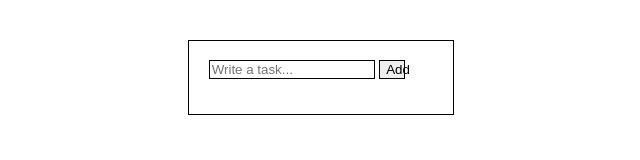
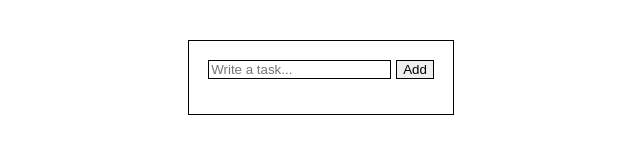
Before and after one commit to CiroMirkin/CRUD_JS, a plain HTML site: page index.html in a window 1280 px wide. Shown: the full height of the page, 319-959 px from the left. Drawn offline with Linux system fonts and the light colour scheme.

Commit message:
cambiado: estilos del formulario

```diff
--- a/index.html
+++ b/index.html
@@ -5,8 +5,10 @@
   </head>
   <body>
     <main class="content">
-      <input type="text" id="task-input" placeholder="Write a task..."/>
-      <button id="add-task">Add</button>
+      <div class="content__input-content">
+        <input type="text" id="task-input" placeholder="Write a task..."/>
+        <button id="add-task">Add</button>
+      </div>
 
       <ul id="list"></ul>
     </main>
--- a/style.css
+++ b/style.css
@@ -11,9 +11,11 @@ body {
 
   border: var(--borderColor) 1px solid;
 }
-
+.content__input-content {
+  display: flex;
+}
 input {
-  width: calc(80% - 1.5vw);
+  margin-right: 5px;
   border: var(--borderColor) 1px solid;
 }
 
@@ -22,7 +24,6 @@ input:focus {
 }
 
 button {
-  width: calc(20% - 1.5vw);
   border: var(--borderColor) 1px solid;
 }
 
```
